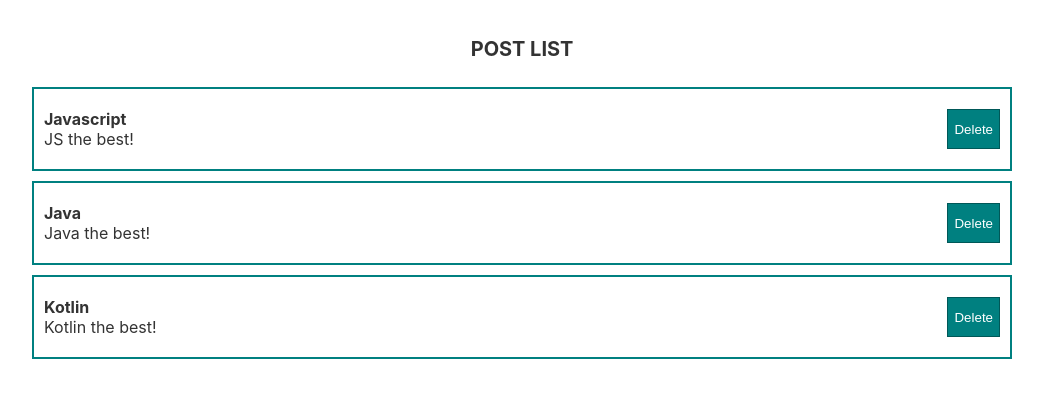
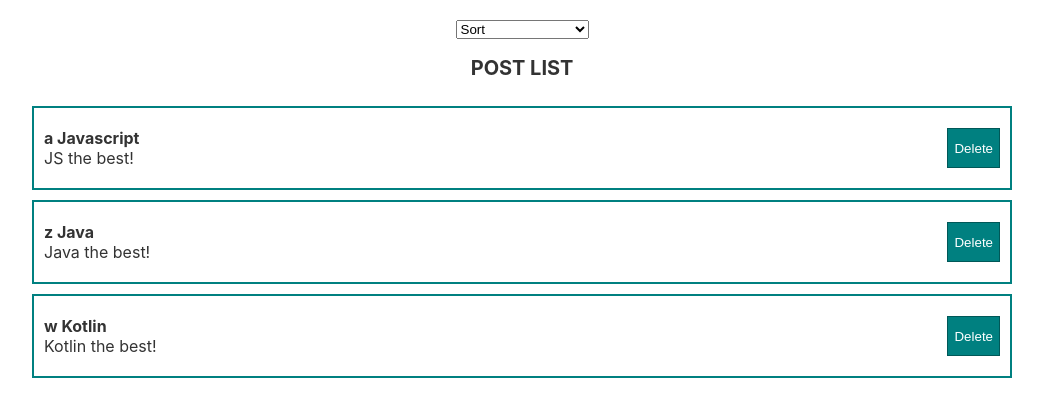
Before and after one commit to PavlenkoSt/PostList__React, a React (Create React App) app: page / in a window 1280 px wide. Shown: the top 416 px of the page, without its empty margins (118-1161 px from the left). Built offline with nearby package versions, Linux system fonts and the light colour scheme.

Commit message:
add useSort

```diff
--- a/src/App.js
+++ b/src/App.js
@@ -1,17 +1,24 @@
 import { useState } from "react"
 import PostList from "./components/PostList"
+import Filter from "./components/Filter"
+import { useSort } from "./hooks/useFilter"
 
 
 const App = () => {
     const [ posts, setPosts ] = useState([
-        { id: 0, title: 'Javascript', description: 'JS the best!' },
-        { id: 1, title: 'Java', description: 'Java the best!' },
-        { id: 2, title: 'Kotlin', description: 'Kotlin the best!' }
+        { id: 0, title: 'a Javascript', description: 'JS the best!' },
+        { id: 1, title: 'z Java', description: 'Java the best!' },
+        { id: 2, title: 'w Kotlin', description: 'Kotlin the best!' }
     ])
+
+    const { sortedPosts, setSort } = useSort(posts)
 
     return (
         <>
-            <PostList posts={posts} />
+            <Filter
+                setSort={setSort}
+            />
+            <PostList posts={sortedPosts} />
         </>
     )
 }
--- /dev/null
+++ b/src/components/Filter.jsx
@@ -0,0 +1,17 @@
+import React from 'react'
+
+const Filter = ({ setSort }) => {
+    const selectChange = (e) => setSort(e.target.value)
+
+    return (
+        <>
+            <select onChange={selectChange}>
+                <option defaultValue defaultChecked value=''>Sort</option>
+                <option value='title'>Sort by title</option>
+                <option value='description'>Sort by description</option>
+            </select>
+        </>
+    )
+}
+
+export default Filter
--- /dev/null
+++ b/src/hooks/useFilter.js
@@ -0,0 +1,16 @@
+import { useMemo, useState } from "react"
+
+
+export const useSort = (posts) => {
+    const [ sortVal, setSort ] = useState('')
+
+    const sortedPosts = useMemo(() => {
+        if(sortVal){
+            return [...posts].sort((a, b) => a[sortVal]?.localeCompare(b[sortVal] ) )
+        }
+
+        return posts
+    }, [sortVal, posts])
+
+    return { sortedPosts, setSort}
+}
--- a/src/index.css
+++ b/src/index.css
@@ -22,6 +22,7 @@ code {
   display: flex;
   align-items: center;
   justify-content: center;
+  flex-direction: column;
   margin: 20px auto;
 }
 
```
